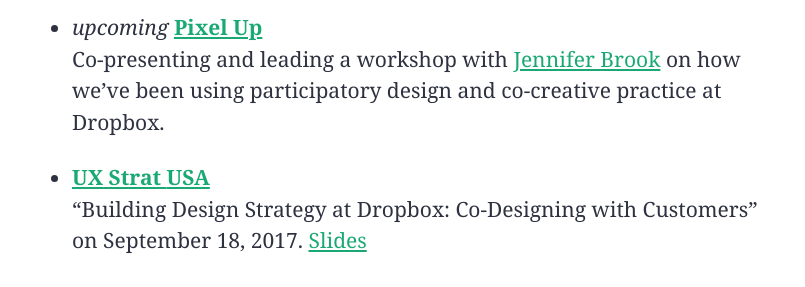
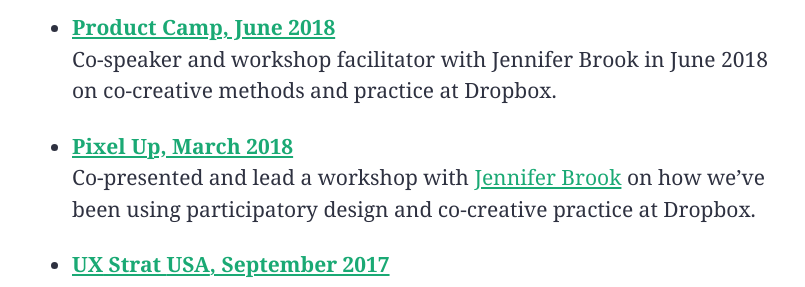
Before and after one commit to ruthhtur/ruthhtur.github.io, a plain HTML site: page projects/index.html in a window 1280 px wide. Shown: the part 369-656 px from the top of the page, without its empty margins (237-1042 px from the left). Drawn offline with Linux system fonts and the light colour scheme.

Commit message:
Automated commit at 2019-02-10 05:41:48 UTC by middleman-deploy 1.0.0

```diff
--- a/projects/index.html
+++ b/projects/index.html
@@ -32,8 +32,9 @@
 <h2>Conference&nbsp;Talks</h2>
 
 <ul>
-<li><em>upcoming</em> <a href="https://pixelup.co.za/"><strong>Pixel Up</strong></a> <br> Co-presenting and leading a workshop with <a href="http://jenniferbrook.com/">Jennifer Brook</a> on how we&rsquo;ve been using participatory design and co-creative practice at Dropbox.<br></li>
-<li><a href="http://www.uxstrat.com/usa/"><strong><span class="caps">UX</span> Strat <span class="caps">USA</span></strong></a> <br> &ldquo;Building Design Strategy at Dropbox: Co-Designing with Customers&rdquo; on September 18, 2017.  <a href="https://www.slideshare.net/UXSTRAT/ux-strat-usa-2017-ruth-buchanan-codesigning-dropbox-innovations-with-customers">Slides</a></li>
+<li><a href="https://2018.productcamp.pl/"><strong>Product Camp, June 2018</strong></a> <br> Co-speaker and workshop facilitator with Jennifer Brook in June 2018 on co-creative methods and practice at Dropbox.<br></li>
+<li><a href="https://pixelup.co.za/"><strong>Pixel Up, March 2018</strong></a> <br> Co-presented and lead a workshop with <a href="http://jenniferbrook.com/">Jennifer Brook</a> on how we&rsquo;ve been using participatory design and co-creative practice at Dropbox.<br></li>
+<li><a href="http://www.uxstrat.com/usa/"><strong><span class="caps">UX</span> Strat <span class="caps">USA</span>, September 2017</strong></a> <br> &ldquo;Building Design Strategy at Dropbox: Co-Designing with Customers.&rdquo; <a href="https://www.slideshare.net/UXSTRAT/ux-strat-usa-2017-ruth-buchanan-codesigning-dropbox-innovations-with-customers">Slides</a></li>
 </ul>
 
 <h2>Generative Design&nbsp;Research</h2>
```
Also changed, not shown: resume/index.html (+1 -1 lines).
